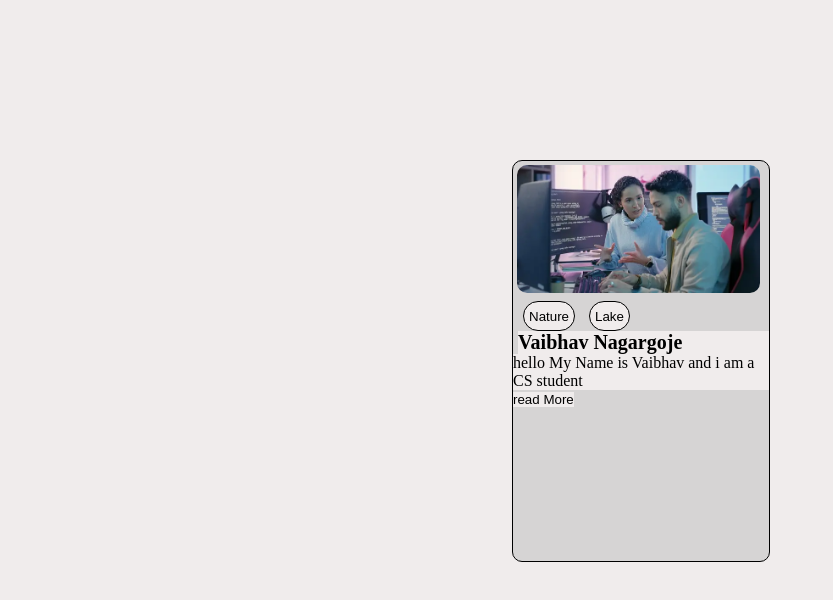
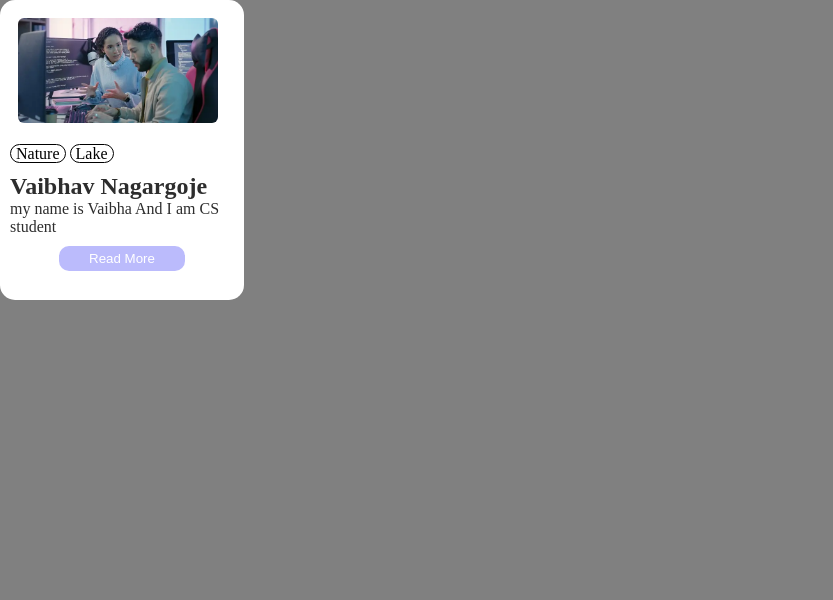
Before and after one commit to vaibhavnagargoje/web-projects, a plain HTML site: page card/card.html in a window 1280 px wide. Shown: the whole page, without its empty margins (0-833 px from the left). Drawn offline with Linux system fonts and the light colour scheme.

Commit message:
card final

```diff
--- a/card/card.html
+++ b/card/card.html
@@ -1,5 +1,6 @@
 <!DOCTYPE html>
 <html lang="en">
+
 <head>
     <meta charset="UTF-8">
     <meta name="viewport" content="width=device-width, initial-scale=1.0">
@@ -7,16 +8,28 @@
     <link rel="stylesheet" href="style.css">
 
 </head>
+
 <body>
-    <div class="container">
-        <img src="photo.webp"  class="image">
+    <div class="card">
+        <div class="image">
+
+            <img width="200px" src="photo.webp" class="image">
+        </div>
         <div class="button">
-            <span><button>Nature</button></span>
-            <span><button> Lake </button></span>
+            <span>Nature</span>
+            <span>Lake </span>
         </div>
-        <h2> Vaibhav Nagargoje </h2>
-        <p> hello My Name is Vaibhav and i am a CS student</p>
-        <button>read More </button>
+        <div class="about">
+            <h2> Vaibhav Nagargoje</h2>
+            <p> my name is Vaibha And I am CS student </p>
+        </div>
+
+
+
+    <div class="read-more">
+        <button> Read More </button>
+    </div>
     </div>
 </body>
+
 </html>
--- a/card/style.css
+++ b/card/style.css
@@ -1,55 +1,63 @@
-*{
+* {
     margin: 0;
-    padding:0;
-    background-color: rgb(240, 236, 236);
+    padding: 0;
 }
 
-.container{
-    position: absolute;
-    top:20%;
-    left:40%;
-    background-color: rgb(214, 212, 212);
-    width:20vw;
-    height:50vh;
-    border:1px black solid;
-    border-radius: 10px;
-    display:inline-block;
+body {
+
+    background-color: gray;
 }
 
+.card {
 
-.container img{
-    width: 95%;
+    width: 244px;
+    height: 300px;
+    background-color: rgb(255, 255, 255);
+    border-radius: 15px;
+}
+
+.image {
+    border-radius: 15px;
+    padding: 9px;
+}
+
+.button{
+    padding:0px 10px;
+}
+
+.button span {
+
+    border: 0.4px solid;
     border-radius: 10px;
-    justify-content: center;
-    /* align-items: center; */
-    margin:4px;
-}
-.button{
-background-color:rgb(214, 212, 212) ;}
-span{
-    border-radius: 30px;
-    border:0.3px solid black;
-    display: inline-block;
-    padding: 5px;
-    margin-left: 10px;
+    padding:0 5px;
+
 
 }
-.button.span{
-    width: 30%;
-    height: 200px;
+.read-more{
+    text-align: center;
 
 }
-button{
-    text-decoration: none;
-    border: none;
+.read-more>button{
+    background-color: rgb(187, 187, 252);
+    padding:3px;
+    border-radius: 10px;
+    color: white;
+    border:none;
+    padding:5px 30px;
+    cursor: pointer;
 }
 
-.container.button{
-
-    justify-content: center;
+.about {
+    padding: 10px;
+    color:rgb(45, 45, 45);
 
 }
-h2{
-    font-size: 20px;
-    margin-left: 5px;
+
+.read-more>button:hover{
+    background-color: rgb(110, 110, 230);
+
 }
+.read-more>button:active{
+    background-color: blue;
+
+}
```
